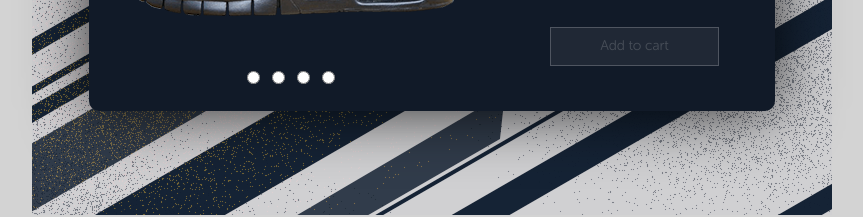
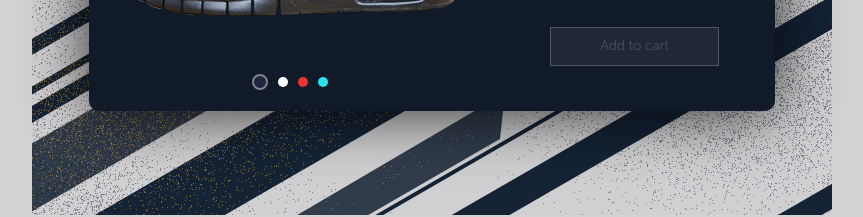
Before and after one commit to dev-kucha/bra-09-homework-02, a plain HTML site: page index.html in a window 1280 px wide. Shown: the part 493-710 px from the top of the page, without its empty margins (208-1071 px from the left). Drawn offline with Linux system fonts and the light colour scheme; files whose address does not match are found by name.

Commit message:
change radiobutton to circle blocks

```diff
--- a/common.blocks/index.css
+++ b/common.blocks/index.css
@@ -105,21 +105,47 @@
 
 .product-card__product-colorselect {
     bottom: 0px;
+    display: flex;
+    justify-content: space-between;
+    align-items: center;
 }
-/* input[type="radio"] {
-    -webkit-appearance: none;
-    appearance: none;
-} */
 
-/* input[type="radio"]:checked {
-    border-color: red;
-    background: #ddd;
-    color: gray;
-} */
+.product-colorselect__item {
+    display: inline-block;
+    width: 10px;
+    height: 10px;
+    border-radius: 50%;
+    margin: 0 5px;
+    box-sizing:content-box ;
+}
 
-/* #select-color-black {
-    background-color: blue;
-} */
+.product-colorselect__item:hover {
+    width: 12px;
+    height: 12px;
+    border: 2px #7e838b solid;
+}
+
+.product-colorselect__item--black {
+    background-color: #1f273f;
+}
+
+.product-colorselect__item--white {
+    background-color: #ffffff;
+}
+
+.product-colorselect__item--red {
+    background-color: #ed3333;
+}
+
+.product-colorselect__item--blue {
+    background-color: #29e3ea;
+}
+
+.product-colorselect__item--active {
+    width: 12px;
+    height: 12px;
+    border: 2px #7e838b solid;
+}
 
 .product-card__product-title {
     color: #e1e1e1;
--- a/index.html
+++ b/index.html
@@ -19,11 +19,17 @@
                 <div class="product-card__product-image">
 
                 </div>
-                <div class="product-card__product-colorselect">
-                    <input type="radio" id="select-color-black" name="color" value="black">
+                <div class="product-colorselect product-card__product-colorselect">
+                    <!--                     <input type="radio" id="select-color-black" name="color" value="black">
                     <input type="radio" id="select-color-white" name="color" value="white">
                     <input type="radio" id="select-color-red" name="color" value="red">
-                    <input type="radio" id="select-color-blue" name="color" value="blue">
+                    <input type="radio" id="select-color-blue" name="color" value="blue"> -->
+                    <div
+                        class="product-colorselect__item product-colorselect__item--black product-colorselect__item--active">
+                    </div>
+                    <div class="product-colorselect__item product-colorselect__item--white"></div>
+                    <div class="product-colorselect__item product-colorselect__item--red"></div>
+                    <div class="product-colorselect__item product-colorselect__item--blue"></div>
                 </div>
             </div>
             <div class="product-card__product-specific-select-cart">
```
